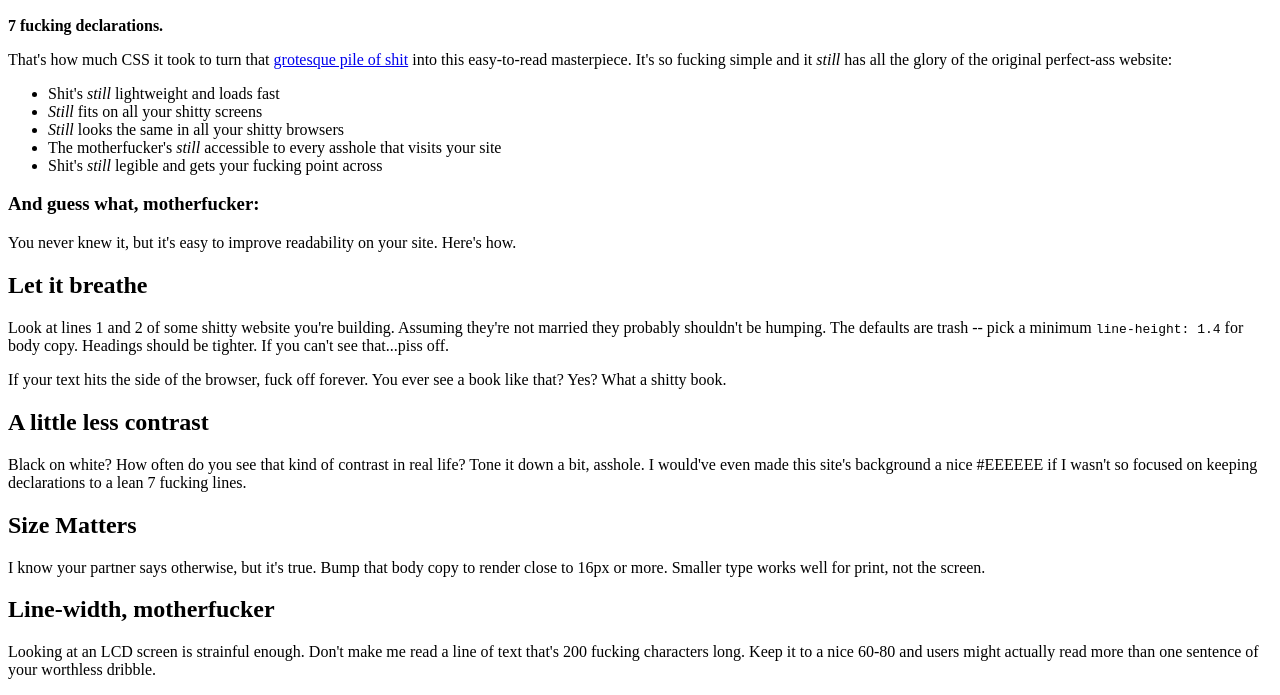
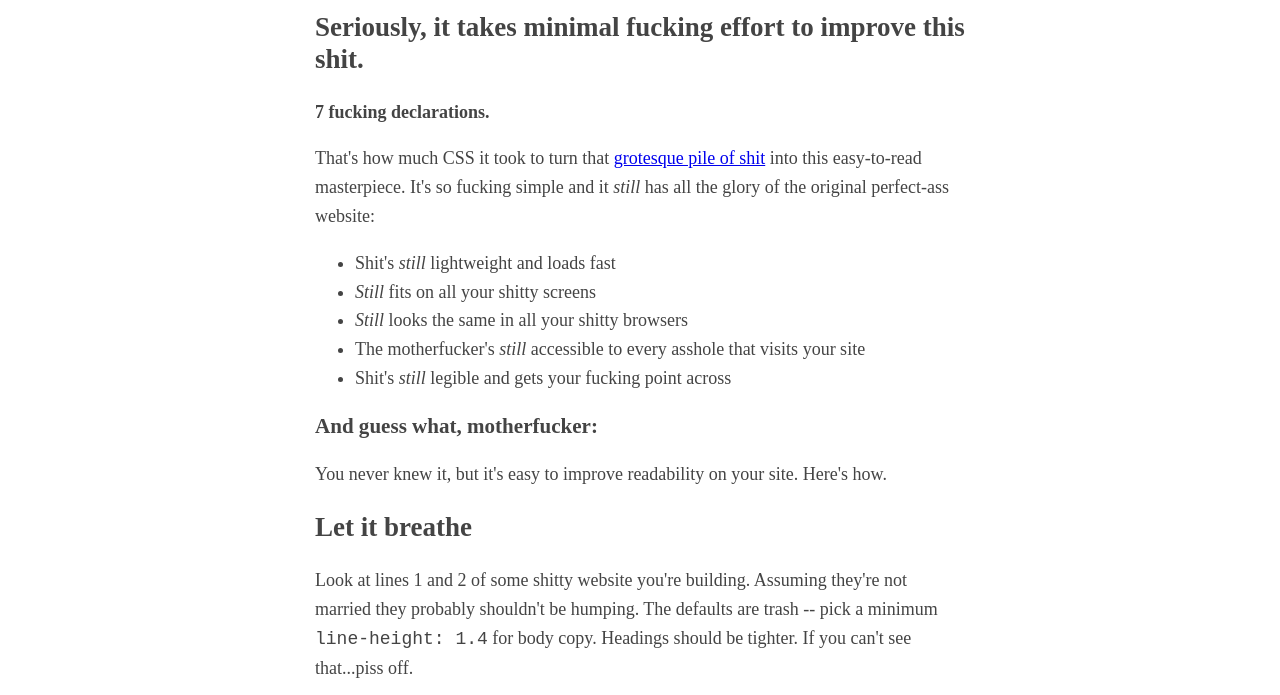
Before and after one commit to lea-lp/BMFWebsite, a plain HTML site: page index.html in a window 1280 px wide. Shown: the part 148-843 px from the top of the page. Drawn offline with Linux system fonts and the light colour scheme.

Commit message:
correction faute frappe css

```diff
--- a/index.html
+++ b/index.html
@@ -2,7 +2,7 @@
 <html lang="en" dir="ltr">
   <head>
     <meta charset="utf-8">
-    <link rel="stylesheet" href="syle.css" />
+    <link rel="stylesheet" href="style.css" />
     <title>Better Motherfucking Website</title>
   </head>
 
```
